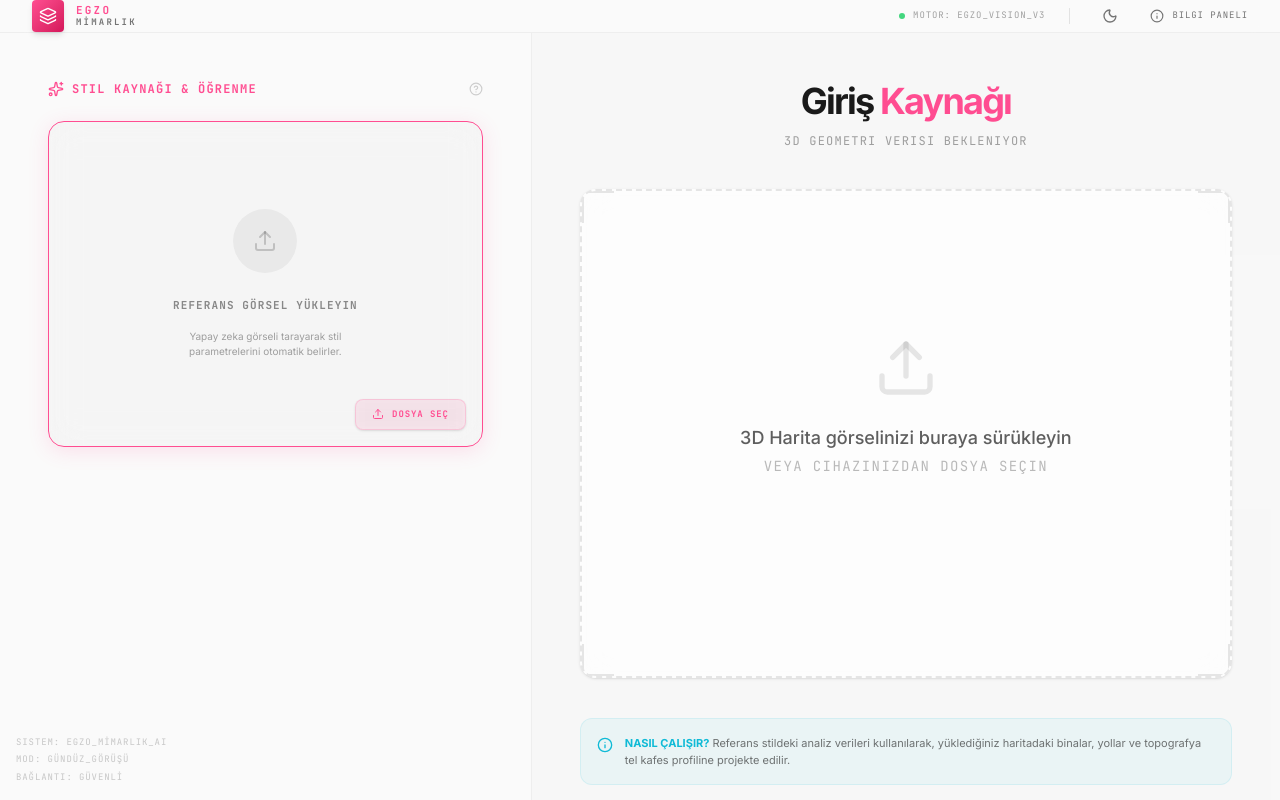
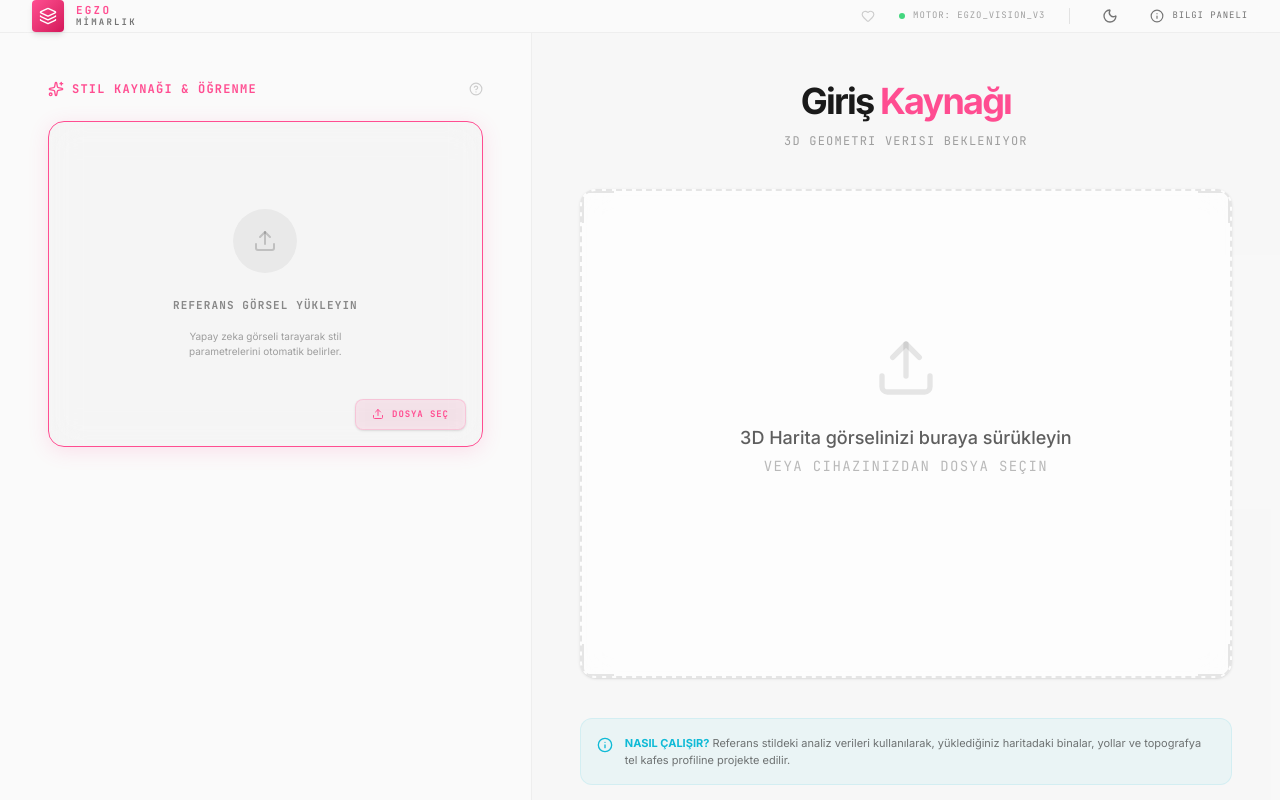
Before and after one commit to ParzivalSANN/G-rselAnaliz-Mimarl-k-, a React (Vite) app: page / in a window 1280 px wide. Built offline with nearby package versions, Linux system fonts and the light colour scheme.

Commit message:
fix: resolve z-index overlapping in footer and navbar dark mode bg
feat: add hidden easter egg heart in navbar

```diff
--- a/src/App.jsx
+++ b/src/App.jsx
@@ -154,12 +154,12 @@ const App = () => {
         </section>
       </main>
 
-      {/* System Footer Bar */}
-      <div className="absolute bottom-4 left-4 z-50 pointer-events-none opacity-20 hidden md:block select-none mix-blend-difference">
-        <div className="tech-mono text-[9px] space-y-1 text-white">
-          <div>Sistem: egzo_MİMARLIK_AI</div>
-          <div>Mod: {isDark ? 'GECE_GÖRÜŞÜ' : 'GÜNDÜZ_GÖRÜŞÜ'}</div>
-          <div>Bağlantı: GÜVENLİ</div>
+      {/* System Footer Bar - Adjusted for visibility without overlapping */}
+      <div className="hidden md:flex justify-between items-center px-4 py-2 border-t border-[var(--fg-color)]/5 bg-[var(--bg-color)] z-30 opacity-60">
+        <div className="tech-mono text-[9px] flex gap-6 text-[var(--fg-color)]">
+          <div>SİSTEM: egzo_MİMARLIK_AI</div>
+          <div>MOD: {isDark ? 'GECE_GÖRÜŞÜ' : 'GÜNDÜZ_GÖRÜŞÜ'}</div>
+          <div>BAĞLANTI: GÜVENLİ</div>
         </div>
       </div>
     </div>
--- a/src/components/Navbar.jsx
+++ b/src/components/Navbar.jsx
@@ -1,20 +1,38 @@
-import React from 'react';
-import { Layers, Info, Moon, Sun } from 'lucide-react';
+import React, { useState } from 'react';
+import { Layers, Info, Moon, Sun, Heart } from 'lucide-react';
+import { motion, AnimatePresence } from 'framer-motion';
 
 const Navbar = ({ isDark, toggleTheme }) => {
+    const [clickCount, setClickCount] = useState(0);
+
+    const handleHeartClick = () => {
+        setClickCount(prev => prev + 1);
+        if (clickCount + 1 === 20) {
+            setTimeout(() => setClickCount(0), 5000); // reset after showing
+        }
+    };
+
     return (
-        <nav className="h-16 border-b border-foreground/5 flex items-center justify-between px-8 bg-background/80 backdrop-blur-md z-40 transition-colors duration-400">
+        <>
+            <nav className="h-16 border-b border-[var(--fg-color)]/5 flex items-center justify-between px-8 bg-[var(--bg-color)]/80 backdrop-blur-md z-40 transition-colors duration-400">
                 <div className="flex items-center gap-3">
                     <div className="w-8 h-8 rounded bg-gradient-to-br from-accent-pink to-accent-deep-pink flex items-center justify-center shadow-md">
                         <Layers size={18} className="text-white" />
                     </div>
-                <h1 className="tech-mono text-[11px] font-bold text-foreground tracking-[0.2em] flex flex-col">
-                    <span className="text-accent-pink leading-none">egzo</span>
-                    <span className="text-[9px] text-foreground/60 leading-none mt-0.5">MİMARLIK</span>
+                    <h1 className="tech-mono text-[11px] font-bold text-[var(--fg-color)] tracking-[0.2em] flex flex-col">
+                        <span className="text-[var(--accent-pink)] leading-none">egzo</span>
+                        <span className="text-[9px] text-[var(--fg-color)]/60 leading-none mt-0.5">MİMARLIK</span>
                     </h1>
                 </div>
 
                 <div className="flex items-center gap-6">
+                    {/* Secret Easter Egg Heart */}
+                    <button
+                        onClick={handleHeartClick}
+                        className="text-[var(--fg-color)]/20 hover:text-[var(--accent-pink)] transition-colors active:scale-90"
+                    >
+                        <Heart size={14} />
+                    </button>
                     <div className="flex items-center gap-2">
                         <div className="w-1.5 h-1.5 rounded-full bg-green-500 animate-pulse" />
                         <span className="tech-mono text-[9px] text-foreground/40 hidden md:block">Motor: egzo_Vision_v3</span>
@@ -34,14 +52,31 @@ const Navbar = ({ isDark, toggleTheme }) => {
                         <button className="flex items-center gap-2 tech-mono text-[9px] text-foreground/60 hover:text-accent-pink transition-colors">
                             <Info size={14} /> <span className="hidden md:block">Bilgi Paneli</span>
                         </button>
-                    <div className="absolute right-0 top-full mt-2 w-72 p-4 glass-card shadow-xl opacity-0 invisible group-hover:opacity-100 group-hover:visible transition-all duration-300 z-50 text-[11px] text-foreground/80 leading-relaxed border-accent-pink/20 border-t-2">
-                        <p className="font-bold text-accent-pink mb-2 text-sm">egzo MİMARLIK AI</p>
+                        <div className="absolute right-0 top-full mt-2 w-72 p-4 glass-card shadow-xl opacity-0 invisible group-hover:opacity-100 group-hover:visible transition-all duration-300 z-50 text-[11px] text-[var(--fg-color)]/80 leading-relaxed border-[var(--accent-pink)]/20 border-t-2">
+                            <p className="font-bold text-[var(--accent-pink)] mb-2 text-sm">egzo MİMARLIK AI</p>
                             <p className="mb-2">Gelişmiş vizyon modelimiz, referans görsellerinizdeki mimari detayları (çizgi kalınlığı, renk, karmaşıklık) <strong>otomatik analiz eder</strong>.</p>
                             <p>Bu analizi dilediğiniz gibi düzenleyebilir ve kendi 3D haritalarınızı kusursuz tel kafes sunumlarına dönüştürebilirsiniz.</p>
                         </div>
                     </div>
                 </div>
             </nav>
+
+            {/* Easter Egg Popup */}
+            <AnimatePresence>
+                {clickCount >= 20 && (
+                    <motion.div
+                        initial={{ opacity: 0, scale: 0.5, y: -20 }}
+                        animate={{ opacity: 1, scale: 1, y: 0 }}
+                        exit={{ opacity: 0, scale: 0.5, y: -20 }}
+                        className="fixed top-20 left-1/2 -translate-x-1/2 z-[100] px-8 py-4 bg-gradient-to-r from-pink-500 to-rose-500 text-white font-bold rounded-2xl shadow-[0_10px_40px_rgba(236,72,153,0.5)] border-2 border-white flex flex-col items-center gap-2"
+                    >
+                        <Heart size={32} className="animate-ping absolute opacity-20" />
+                        <Heart size={32} className="animate-bounce" fill="white" />
+                        <span className="text-xl tracking-wider">BERKAY SENİ ÇOK SEVİYOR ❤️</span>
+                    </motion.div>
+                )}
+            </AnimatePresence>
+        </>
     );
 };
 
```
Lines whose indentation alone changed are shown as unchanged.
